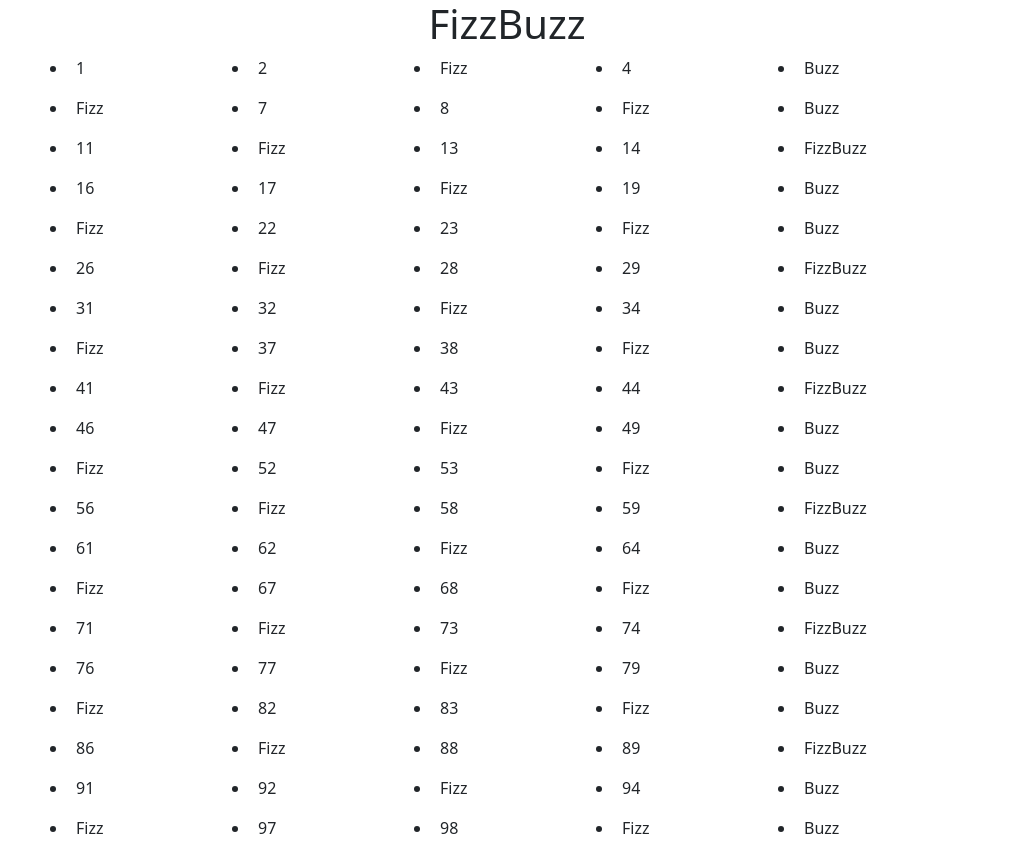
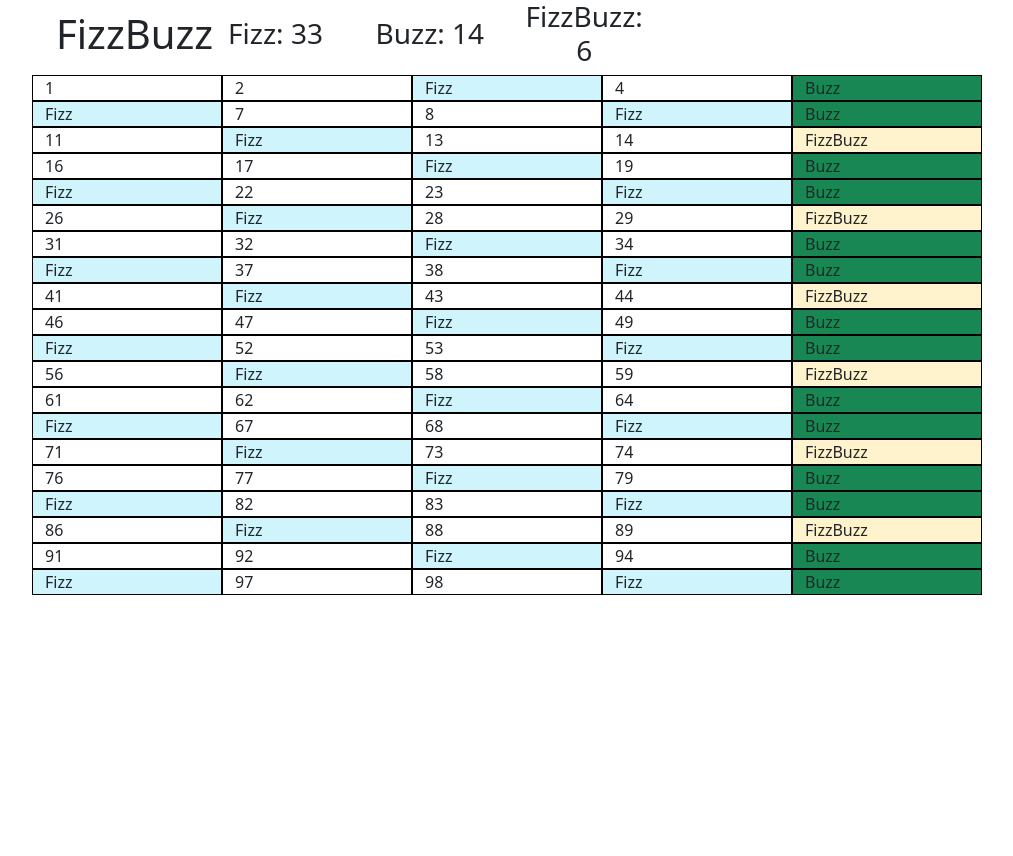
Before and after one commit to DanielePilati/js-fizzbuzz, a plain HTML site: page index.html in a window 1280 px wide. Shown: the whole page, without its empty margins (133-1146 px from the left). After the commit the page ends 800 px from the top, so only its background shows below. Drawn offline with nearby package versions, Linux system fonts and the light colour scheme.

Commit message:
[upd] add counters

```diff
--- a/index.html
+++ b/index.html
@@ -13,12 +13,23 @@
   </head>
   <body>
     <div class="container-lg">
-      <div class="row">
-        <div class="col-12 text-center">
-          <h1>FizzBuzz</h1>
+      <div class="row justify-content-center">
+        <div class="col-12 col-lg-10 text-center row align-items-center">
+          <div class="col-2">
+            <h1>FizzBuzz</h1>
+          </div>
+          <div class="col-2">
+            <h3>Fizz: <span id="fizzcount"></span></h3>
+          </div>
+          <div class="col-2">
+            <h3>Buzz: <span id="buzzcount"></span></h3>
+          </div>
+          <div class="col-2">
+            <h3>FizzBuzz: <span id="fizzbuzzcount"></span></h3>
+          </div>
         </div>
-        <div class="col-12 col-lg-10 m-auto">
-          <ul class="row row-cols-2 row-cols-lg-5 g-2 g-lg-3" id="list"></ul>
+        <div class="col-12 col-lg-10">
+          <ul class="row row-cols-2 row-cols-lg-5 list-unstyled" id="list"></ul>
         </div>
       </div>
     </div>
--- a/main.js
+++ b/main.js
@@ -1,26 +1,61 @@
 "use strict";
-
+//creo variabili da utilizzare
 const fizz = "Fizz";
 const buzz = "Buzz";
 let word = "";
+//creo variabili da utilizzare
 
+//bonus by me
+//individuo l'elemento html
 const ulLi = document.querySelector("#list");
+//inserisco contatori
+let buzzCounter = 0;
+let fizzCounter = 0;
+let fizzBuzzCounter = 0;
+//bonus by me
 
+//inizio ciclo
 for (let i = 1; i <= 100; i++) {
+  //creo elemento li // bonus by me
+  const demoLI = document.createElement("li");
+  demoLI.classList.add("col", "border", "border-black");
+  ulLi.appendChild(demoLI);
+  //creo elemento li // bonus by me
   word = i;
+  // verifico se è divisibile per 3 e aggiungo fizz
   if (!(i % 3)) {
     word = fizz;
+    //bonus
+    fizzCounter++;
+    demoLI.classList.add("bg-info-subtle"); //cambio bg
+    //bonus
   }
+  // verifico se è divisibile per 3
+  // verifico se è divisibile per 5
   if (!(i % 5)) {
     if (word === fizz) {
       word = word + buzz;
+      //bonus
+      fizzBuzzCounter++;
+      demoLI.classList.add("bg-warning-subtle"); //cambio bg
+      // bonus
     } else {
       word = buzz;
+      //bonus
+      buzzCounter++;
+      demoLI.classList.add("bg-success"); //cambio bg
+      //bonus
     }
   }
-  const demoLI = document.createElement("li");
-  demoLI.classList.add("col");
-  ulLi.appendChild(demoLI);
+  // verifico se è divisibile per 5
+  //stamo parola
   demoLI.innerHTML = word;
   console.log(word);
+  //stampo parola
+  //bonus mostro contatore
+  document.querySelector("#fizzcount").innerHTML = fizzCounter;
+  document.querySelector("#buzzcount").innerHTML = buzzCounter;
+  document.querySelector("#fizzbuzzcount").innerHTML = fizzBuzzCounter;
+  //bonus mostro contatore
 }
+//fine ciclo
```
